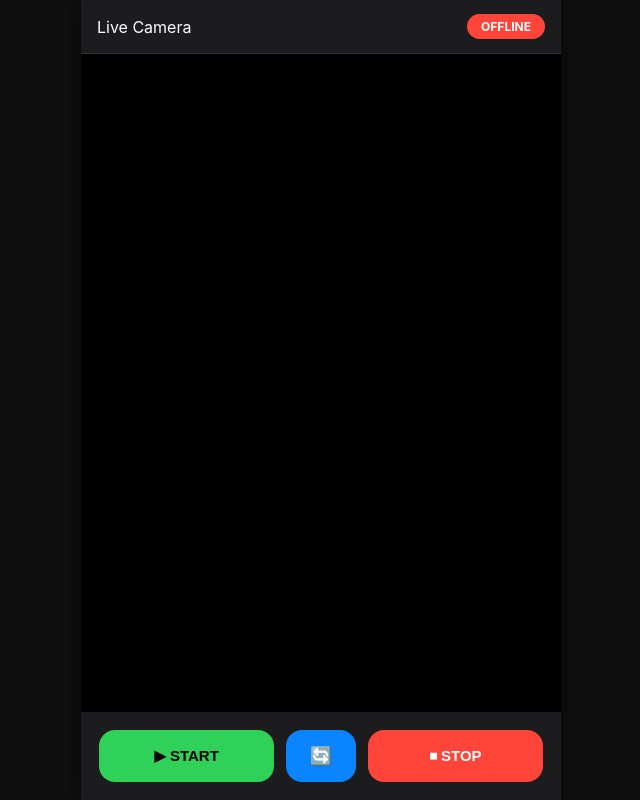
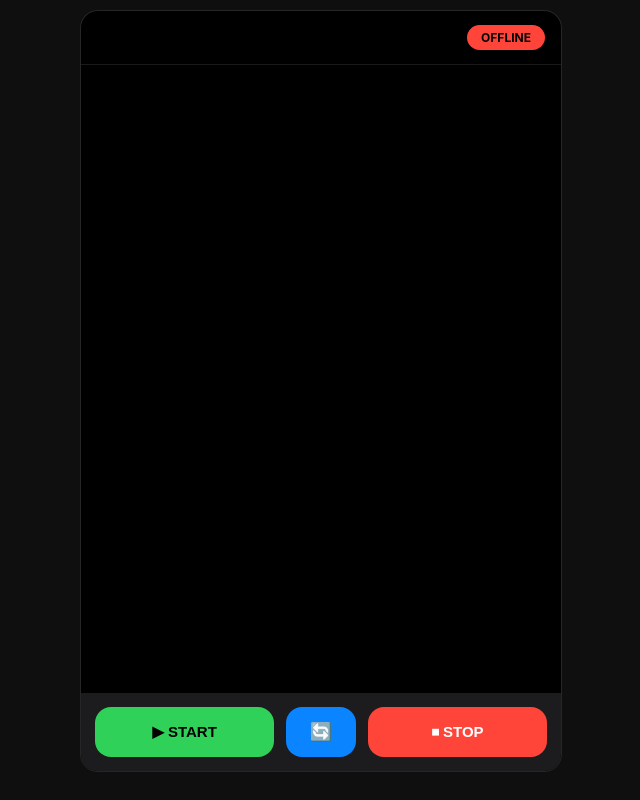
Before and after one commit to rupeshbuddhu78-dev/child, a website: page view_camera.html in a window 1280 px wide. Shown: the whole page, without its empty margins (319-959 px from the left). Drawn offline with nearby package versions, Linux system fonts and the light colour scheme; no server answers.

Commit message:
Update view_camera.html

```diff
--- a/view_camera.html
+++ b/view_camera.html
@@ -22,34 +22,27 @@ body{
     font-family:-apple-system,BlinkMacSystemFont,'Segoe UI',sans-serif;
     display:flex;
     justify-content:center;
-    /* Laptop screen fix: Body full height aur scroll band */
-    height: 100vh;
-    overflow: hidden;
+    height:100vh;
+    overflow:hidden; /* ✅ SCROLL OFF */
 }
 
 .app{
     width:100%;
     max-width:480px;
-    /* Change: min-height hata kar height 100% kar diya */
-    height:100%;
+    height:100vh;              /* ✅ FULL SCREEN FIT */
     background:#000;
     display:flex;
     flex-direction:column;
-    /* Thoda shadow diya taaki laptop pe alag dikhe */
-    box-shadow: 0 0 20px rgba(0,0,0,0.5);
 }
 
 /* HEADER */
 .header{
-    /* Flex-shrink 0 means ye shrink nahi hoga */
-    flex-shrink: 0;
     padding:14px 16px;
     display:flex;
     justify-content:space-between;
     align-items:center;
     border-bottom:1px solid rgba(255,255,255,0.1);
-    background: var(--panel); /* Header color match kiya */
-    color: white;
+    flex-shrink:0;
 }
 
 .status{
@@ -58,7 +51,6 @@ body{
     border-radius:20px;
     background:var(--red);
     font-weight:700;
-    color: white;
 }
 
 .status.live{
@@ -66,48 +58,40 @@ body{
     color:#000;
 }
 
-/* VIDEO - Main Adjustment Here */
+/* VIDEO */
 .video-box{
-    flex:1; /* Ye baki bachi hui jagah lega */
+    flex:1;                    /* ✅ AUTO HEIGHT */
     background:black;
     display:flex;
     justify-content:center;
     align-items:center;
-    overflow: hidden; /* Video bahar nahi jayega */
-    position: relative;
+    overflow:hidden;
 }
 
 video{
     width:100%;
     height:100%;
-    object-fit:contain; /* Video katne ki jagah fit hoga */
+    object-fit:contain;
 }
 
 /* CONTROLS */
 .controls{
-    flex-shrink: 0; /* Buttons kabhi shrink nahi honge */
-    padding:18px;
+    padding:14px;
     background:var(--panel);
     display:flex;
     gap:12px;
-    /* Bottom safe area for mobile */
-    padding-bottom: max(18px, env(safe-area-inset-bottom));
+    flex-shrink:0;             /* ✅ FIXED BOTTOM */
 }
 
 .btn{
     flex:1;
     border:none;
     border-radius:16px;
-    padding:15px 0;
+    padding:14px 0;
     font-size:15px;
     font-weight:700;
     color:white;
     cursor:pointer;
-    transition: opacity 0.2s;
-}
-
-.btn:active {
-    opacity: 0.7;
 }
 
 .start{ background:var(--green); color:#000; }
@@ -116,6 +100,17 @@ video{
     background:var(--blue);
     max-width:70px;
     font-size:18px;
+}
+
+/* 💻 LAPTOP VIEW FIX */
+@media (min-width: 900px){
+    .app{
+        height:95vh;
+        margin-top:10px;
+        border-radius:18px;
+        overflow:hidden;
+        border:1px solid rgba(255,255,255,0.15);
+    }
 }
 </style>
 </head>
@@ -206,7 +201,6 @@ socket.on("offer", async (data)=>{
         }
     };
 
-    // 🔥 FIXED PART
     await pc.setRemoteDescription(
         new RTCSessionDescription({
             type: "offer",
```
